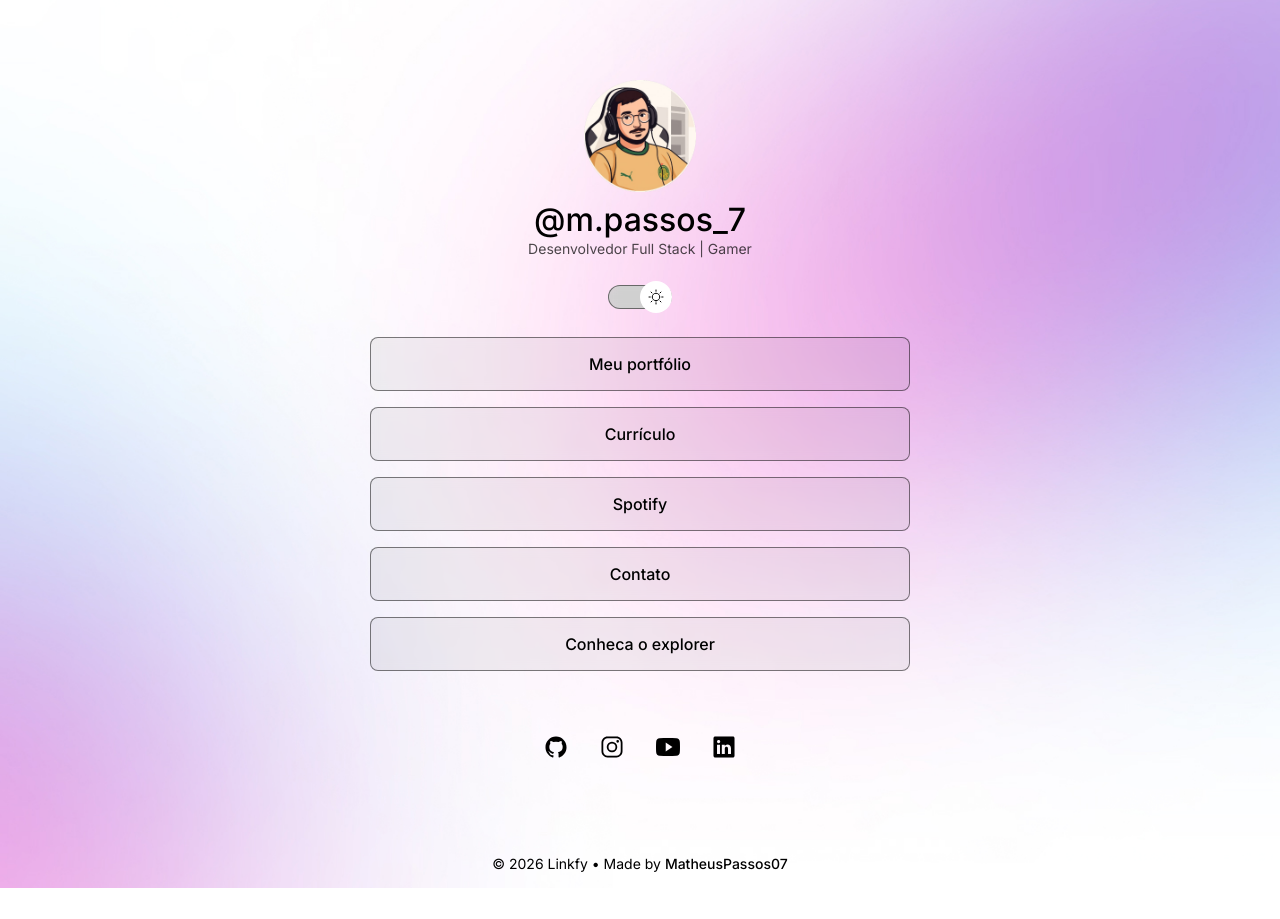
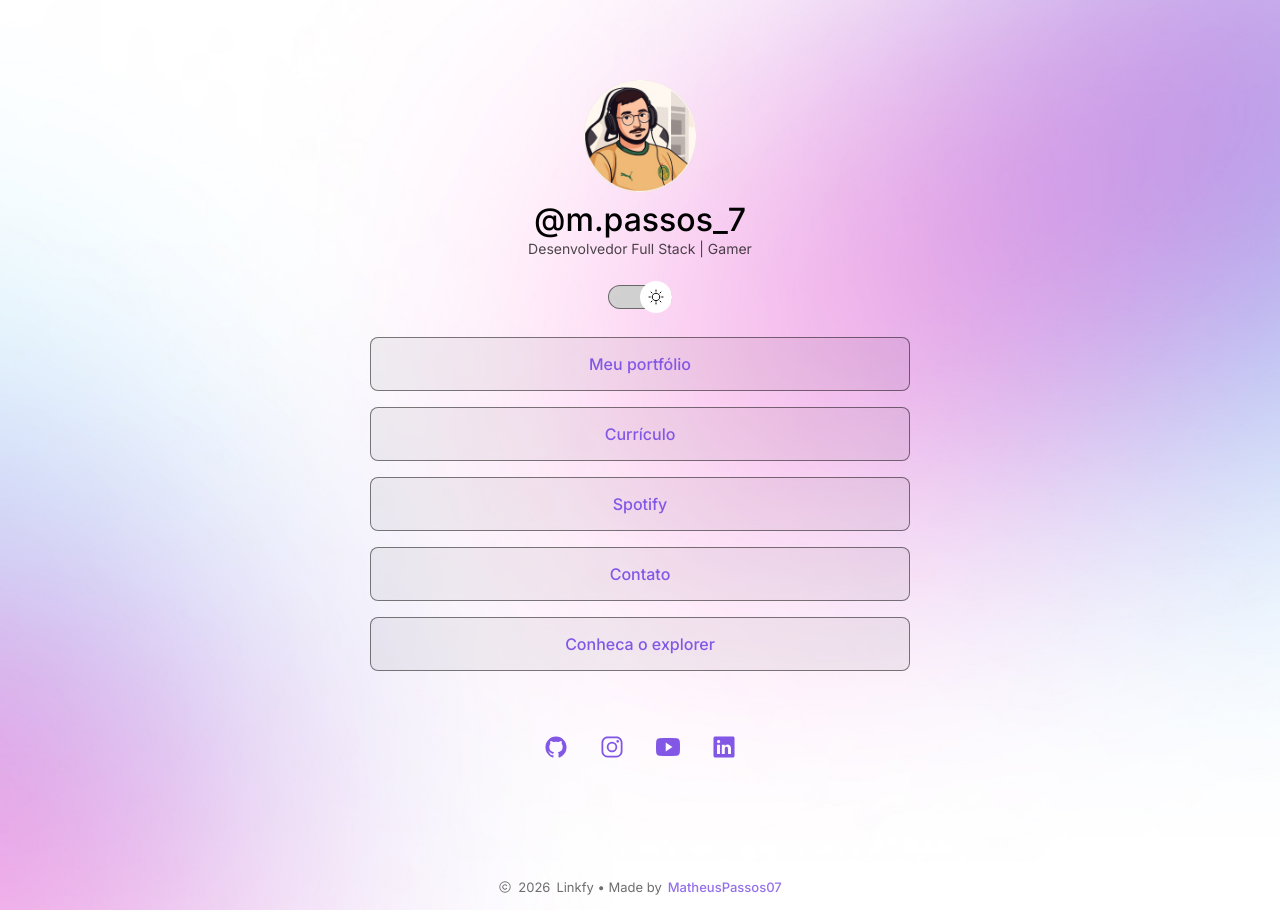
Before and after one commit to MatheusPassos07/Linkfy, a plain HTML site: page index.html in a window 1280 px wide. Both pictures are taken after a click on the button "Alternar tema". Before the commit the page ends 888 px from the top, so only its background shows below. Drawn offline with nearby package versions, Linux system fonts and the light colour scheme.

Commit message:
feat: add YouTube link and improve footer layout

```diff
--- a/index.html
+++ b/index.html
@@ -67,7 +67,11 @@
         >
           <ion-icon name="logo-instagram"></ion-icon>
         </a>
-        <a href="#" target="_blank" rel="noopener">
+        <a
+          href="https://youtube.com/@darkqzin1803?si=MB2YeE03mMRtCfV4"
+          target="_blank"
+          rel="noopener"
+        >
           <ion-icon name="logo-youtube"></ion-icon>
         </a>
         <a
@@ -82,7 +86,19 @@
 
     <footer>
       <p>
-        © <span id="year"></span> Linkfy • Made by
+        <svg
+          class="copyright-icon"
+          xmlns="http://www.w3.org/2000/svg"
+          viewBox="0 0 256 256"
+          aria-hidden="true"
+        >
+          <path
+            d="M128,24A104,104,0,1,0,232,128,104.11,104.11,0,0,0,128,24Zm0,192a88,88,0,1,1,88-88A88.1,88.1,0,0,1,128,216ZM96,128a32,32,0,0,0,57.6,19.2,8,8,0,0,1,12.8,9.61,48,48,0,1,1,0-57.62,8,8,0,0,1-12.8,9.61A32,32,0,0,0,96,128Z"
+          />
+        </svg>
+
+        <span id="year"></span>
+        Linkfy • Made by
         <a
           href="https://github.com/MatheusPassos07"
           target="_blank"
@@ -92,6 +108,7 @@
         </a>
       </p>
     </footer>
+
     <script
       type="module"
       src="https://unpkg.com/ionicons@7.1.0/dist/ionicons/ionicons.esm.js"
--- a/style.css
+++ b/style.css
@@ -6,12 +6,15 @@
 
 :root {
   --text-color: white;
+  --footer-text: #aaa;
+  --link-text: white;
   --bg-url: url(assets/bg-mobile.jpg);
   --border-color: rgba(255, 255, 255, 0.5);
   --button-background-color: rgba(255, 255, 255, 0.05);
   --button-background-color-hover: rgba(0, 0, 0, 0.02);
+  --social-icon: white;
   --social-networks-color: rgba(255, 255, 255, 0.2);
-  --switch-thumb: #ffffff;
+  --switch-thumb: white;
   /* botão */
   --switch-bg: #2b2b2b;
   /* trilha (dark)*/
@@ -21,10 +24,13 @@
 
 .light {
   --text-color: black;
+  --footer-text: #555;
+  --link-text: #8257e5;
   --bg-url: url(assets/bg-mobile-light.jpg);
   --border-color: rgba(0, 0, 0, 0.5);
   --button-background-color: rgba(0, 0, 0, 0.05);
   --button-background-color-hover: rgba(0, 0, 0, 0.02);
+  --social-icon: #8257e5;
   --social-networks-color: rgba(0, 0, 0, 0.1);
   --switch-thumb: #ffffff;
   /* botão */
@@ -41,14 +47,10 @@ body {
 
   /*Background:color: image repeat position/size
   Este contem todas as funcoes de posicionamento do backgroun numa unica funcao (atalho)*/
-
+  font-family: "Inter", sans-serif;
+  color: var(--text-color);
   background: var(--bg-url) no-repeat top center / cover;
   height: 100vh;
-}
-
-body * {
-  font-family: "Inter", sans-serif;
-  color: var(--text-color);
 }
 
 #container {
@@ -142,6 +144,7 @@ ul {
 }
 
 ul li a {
+  color: var(--link-text);
   display: flex;
   justify-content: center;
   align-items: center;
@@ -172,6 +175,7 @@ ul li a:hover {
 }
 
 #social-networks a {
+  color: var(--social-icon);
   display: flex;
   justify-content: center;
   align-items: center;
@@ -184,29 +188,39 @@ ul li a:hover {
   background: var(--social-networks-color);
 }
 
+
 footer {
+  margin-top: 56px;
   padding: 24px 0;
   text-align: center;
-  font-size: 14px;
-}
-
-footer {
-  margin-top: 40px;
-  padding: 16px 0;
-  text-align: center;
-  font-size: 14px;
-  color: #9ca3af;
+  font-size: 13px;
+  color: var(--footer-text);
   /* cinza elegante */
 }
 
 footer a {
-  color: inherit;
+  color: var(--link-text);
   text-decoration: none;
   font-weight: 500;
+  transition: opacity 0.2s ease;
 }
 
 footer a:hover {
-  text-decoration: underline;
+  opacity: 0.8;
+}
+
+footer p {
+  display: flex;
+  justify-content: center;
+  align-items: center;
+  gap: 6px;
+  opacity: 0.85;
+}
+
+footer .copyright-icon {
+  width: 14px;
+  height: 14px;
+  fill: currentColor;
 }
 
 /*Media Queries - Responsividade*/
```
